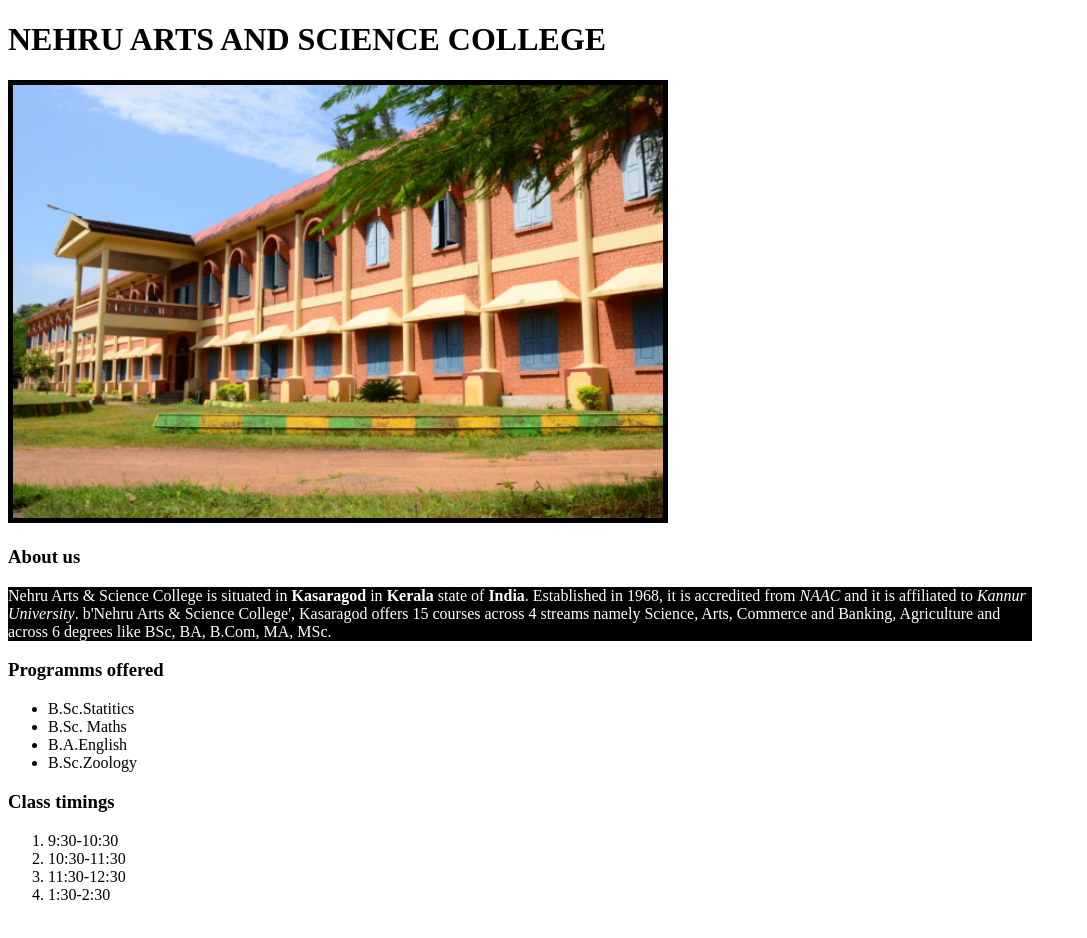
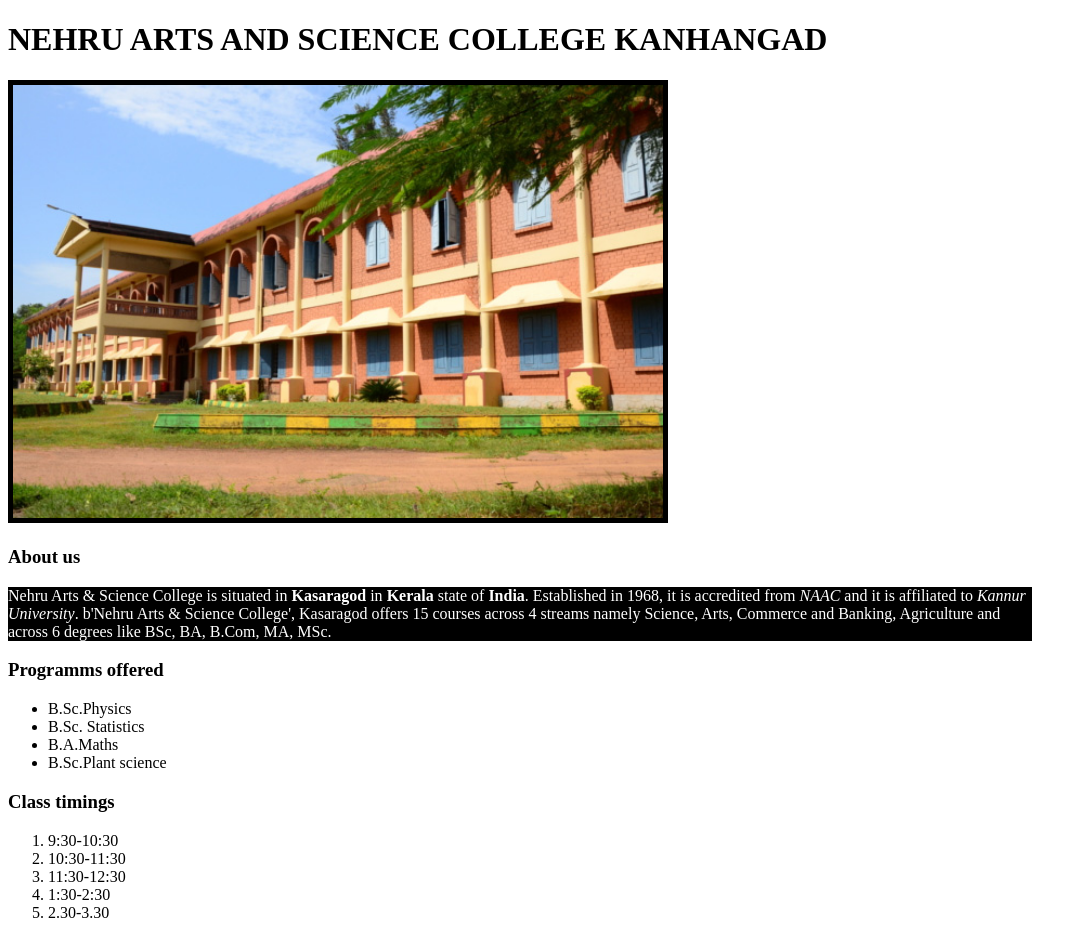
Before and after one commit to vishnu-pt/webpage, a plain HTML site: page index.html in a window 1280 px wide. Shown: the whole page, without its empty margins (0-1087 px from the left). Drawn offline with Linux system fonts and the light colour scheme.

Commit message:
Update index.html

```diff
--- a/index.html
+++ b/index.html
@@ -7,7 +7,7 @@
 </title>
 </head>
 <body style="width:80%">
-     <h1>NEHRU ARTS AND SCIENCE COLLEGE</h1>
+     <h1>NEHRU ARTS AND SCIENCE COLLEGE KANHANGAD</h1>
      <img src="nehru.jpg" width="650" border="5" align="centre"/>
      <h3> About us</h3>
        <p style="text-align:justif;margin:auto;background-color:black;color:white" >
@@ -22,10 +22,10 @@
           B.Com, MA, MSc. </p>
          <h3>Programms offered</h3>
      <ul>
-    <li>B.Sc.Statitics</li>
-    <li>B.Sc. Maths</li>
-    <li>B.A.English</li>
-    <li>B.Sc.Zoology</li>
+    <li>B.Sc.Physics</li>
+    <li>B.Sc. Statistics</li>
+    <li>B.A.Maths</li>
+    <li>B.Sc.Plant science</li>
     </ul>
     <h3> Class timings </h3>
     <ol type="1">
@@ -33,6 +33,7 @@
     <li>10:30-11:30</li>
     <li>11:30-12:30</li>
     <li>1:30-2:30</li>
+    <li>2.30-3.30</li>
     </ol>
 </body>
 </html>
```
